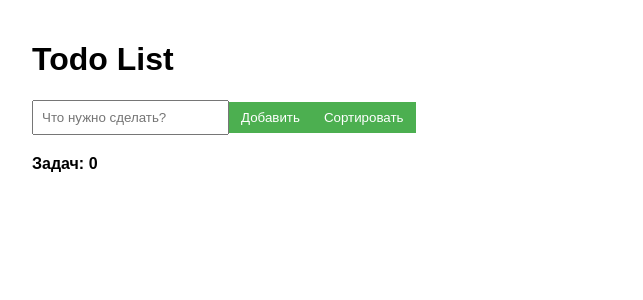
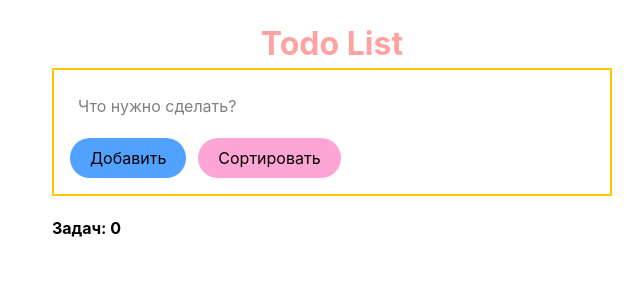
Before and after one commit to m1okardoff/todo-list-react, a React (Vite) app: page / in a window 1280 px wide. Shown: the top 300 px of the page, without its empty margins (308-951 px from the left). Built offline with nearby package versions, Linux system fonts and the light colour scheme.

Commit message:
tailwind

```diff
--- a/package.json
+++ b/package.json
@@ -10,8 +10,10 @@
     "preview": "vite preview"
   },
   "dependencies": {
+    "@tailwindcss/vite": "^4.3.1",
     "react": "^19.2.6",
-    "react-dom": "^19.2.6"
+    "react-dom": "^19.2.6",
+    "tailwindcss": "^4.3.1"
   },
   "devDependencies": {
     "@babel/core": "^7.29.0",
--- a/src/App.tsx
+++ b/src/App.tsx
@@ -3,17 +3,17 @@ function App() {
 
   return (
     <>
-      <h1>Todo List</h1>
+      <h1 className="text-center text-[32px] text-red-300 font-bold">Todo List</h1>
 
-      <div className="controls">
-        <input type="text" id="todo-input" placeholder="Что нужно сделать?" />
-        <button id="add-button">Добавить</button>
-        <button id="sort-button">Сортировать</button>
+      <div className="border-2 border-yellow-400 p-4">
+        <input className="p-2 grow w-100 mb-3" type="text" placeholder="Что нужно сделать?" />
+        <button className="bg-blue-400 px-5 py-2 rounded-3xl me-3">Добавить</button>
+        <button className="bg-pink-300 px-5 py-2 rounded-3xl">Сортировать</button>
       </div>
       <div className="counter">
-        Задач: <span id="todo-count">0</span>
+        Задач: <span>0</span>
       </div>
-      <div id="todo-list" className="todo-container"></div>
+      <div className="todo-container"></div>
     </>
   );
 }
--- a/src/index.css
+++ b/src/index.css
@@ -1,11 +1,15 @@
+@import "tailwindcss";
+
+
 body {
-  font-family: Arial, sans-serif;
-  max-width: 600px;
-  margin: 0 auto;
-  padding: 20px;
+  /* font-family: Arial, sans-serif; */
+  /* max-width: 600px; */
+  /* margin: 0 auto; */
+  /* padding: 20px; */
+  @apply p-5 mx-auto my-0 max-w-[600px];
 }
 
-button {
+/* button {
   padding: 8px 12px;
   background-color: #4caf50;
   color: white;
@@ -15,12 +19,12 @@ button {
 
 button:hover {
   background-color: #45a049;
-}
+} */
 
-input {
+/* input {
   padding: 8px;
   flex-grow: 1;
-}
+} */
 
 .counter {
   margin-top: 20px;
--- a/vite.config.ts
+++ b/vite.config.ts
@@ -1,11 +1,13 @@
 import { defineConfig } from 'vite'
 import react, { reactCompilerPreset } from '@vitejs/plugin-react'
 import babel from '@rolldown/plugin-babel'
+import tailwindcss from '@tailwindcss/vite'
 
 // https://vite.dev/config/
 export default defineConfig({
   plugins: [
     react(),
-    babel({ presets: [reactCompilerPreset()] })
+    babel({ presets: [reactCompilerPreset()] }),
+    tailwindcss(),
   ],
 })
```
Also changed, not shown: 1 other file (tests, documents, lock files or other folders).
